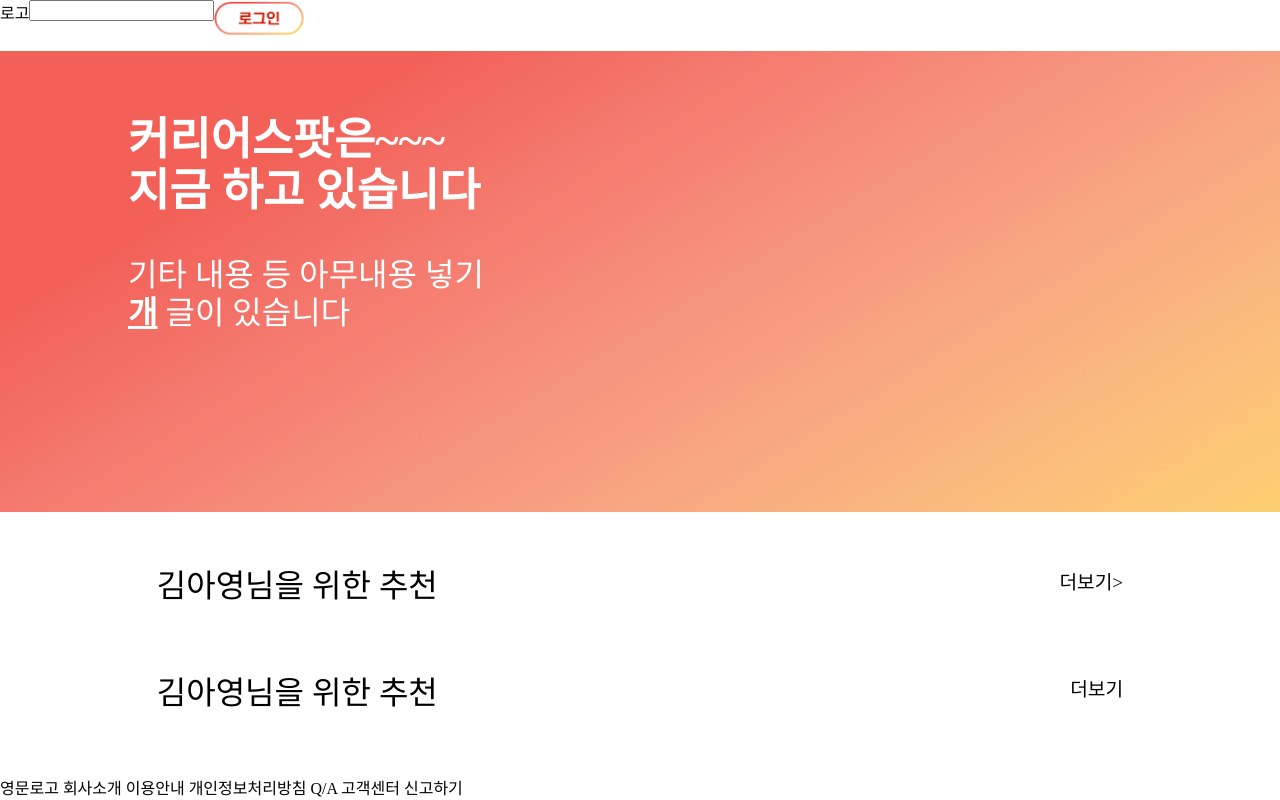
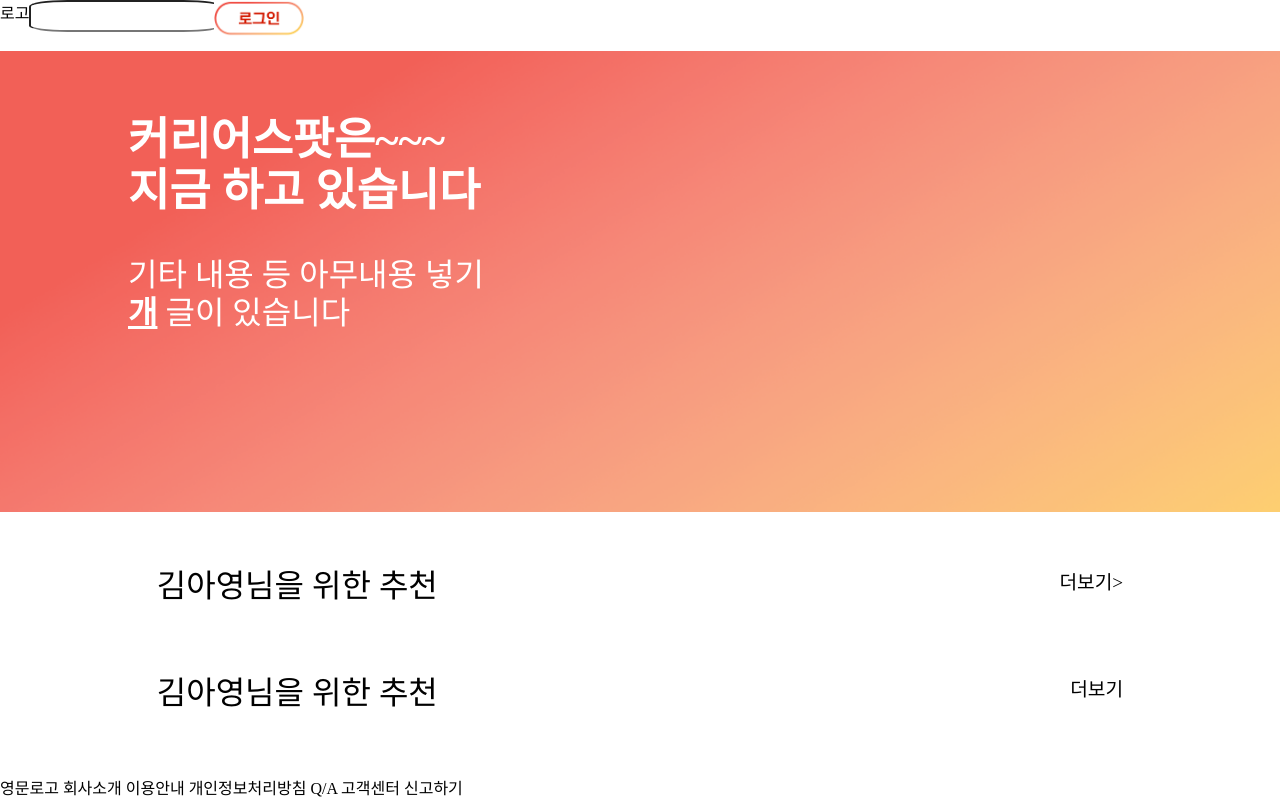
Before and after one commit to Re-Coder-3/front-end, a React (Create React App) app in the folder project/: page / in a window 1280 px wide. Built offline with nearby package versions, Linux system fonts and the light colour scheme.

Commit message:
검색창 부분 조금 고침

```diff
--- a/project/src/component/Header.js
+++ b/project/src/component/Header.js
@@ -15,6 +15,7 @@ const Login = styled.div`
 `
 
 const SearchDiv = styled.div`
+  height: 2vw;
 `
 
 const Header = () => {
--- a/project/src/component/Search.js
+++ b/project/src/component/Search.js
@@ -1,12 +1,17 @@
 import React from "react";
+import styled from "styled-components";
 
-
+const SearchInp = styled.input`
+  height: 100%;
+  width: 100%;
+  border-radius: 20%;
+`
 
 const Search = () => {
     return (
         <>
-            <input/>
-        </>
+            <SearchInp />
+            </>
     );
 }
 
```
